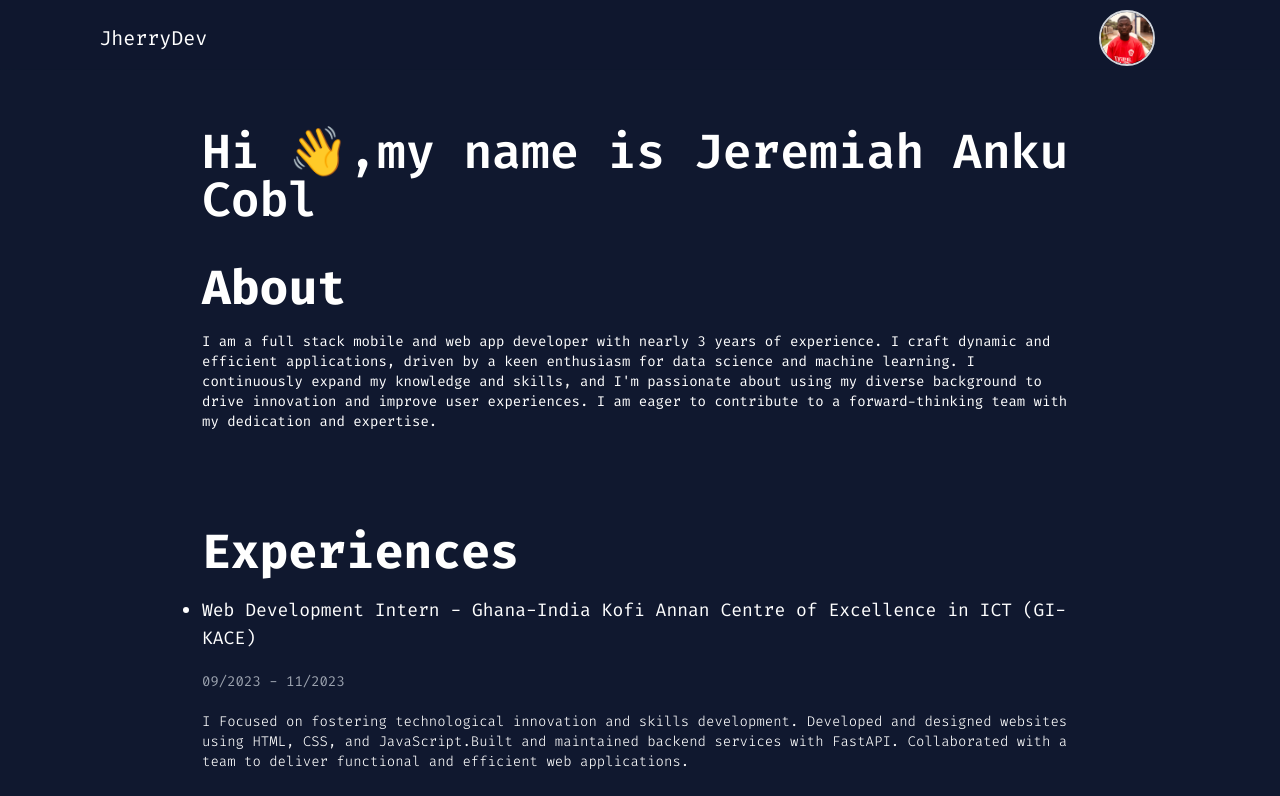
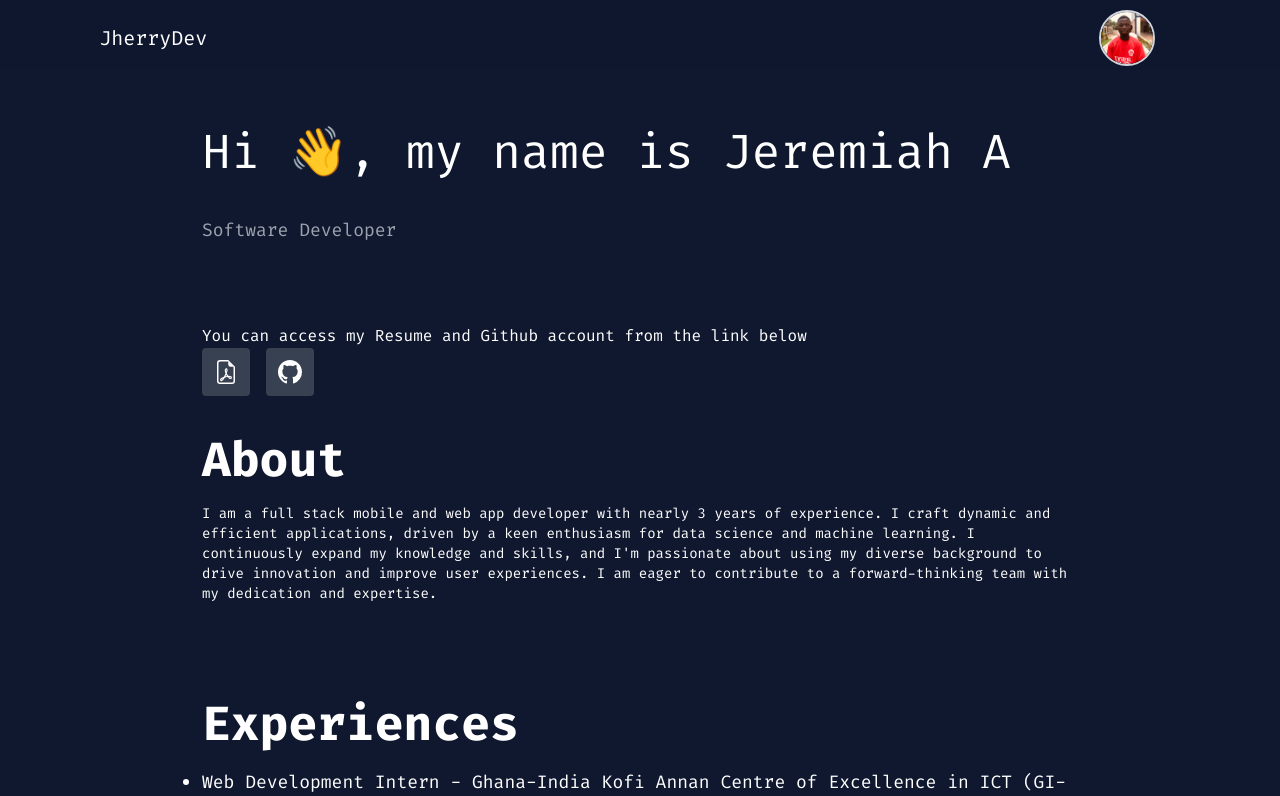
Before and after one commit to Jerry-Khobby/portfolio-site, a React (Create React App) app: page / in a window 1280 px wide. Shown: the top 796 px of the page. Built offline with nearby package versions, Linux system fonts and the light colour scheme.

Commit message:
done with the site

```diff
--- a/src/components/Home/main.jsx
+++ b/src/components/Home/main.jsx
@@ -1,15 +1,15 @@
 import React, { useEffect, useState } from 'react';
 import './home.css';
 import { BsFileEarmarkPdf, BsGithub } from "react-icons/bs";
+import { Tooltip } from 'react-tooltip';
 
 export default function HomeComponent() {
   const name = "Jeremiah Anku Coblah";
-  const delay = 150;
+  const delay = 190;
   const [currentText, setCurrentText] = useState('');
   const [currentIndex, setCurrentIndex] = useState(0);
-  const [infinite, setInfinite] = useState(true); // Assume you want infinite loop
+  const [infinite] = useState(true);
 
-  // use useEffect to render the things
   useEffect(() => {
     let timeout;
 
@@ -31,11 +31,39 @@ export default function HomeComponent() {
   return (
     <div className='h-full w-full px-4 sm:px-4 lg:px-48 md:px-36 flex flex-col items-start pb-10 mt-32'>
       <div>
-        <h4 style={{ fontFamily: 'Fira Code' }} className='text-lg text-white font-semibold sm:text-2xl md:text-4xl lg:text-5xl'>
-          Hi 👋,my name is {currentText}
+        <h4 style={{ fontFamily: 'Fira Code' }} className='text-lg text-white font-normal sm:text-2xl md:text-4xl lg:text-5xl'>
+          Hi 👋, my name is {currentText}
         </h4>
+        <h4 className="text-lg text-gray-400  mt-10" style={{fontFamily:'Fira Code'}}>Software Developer</h4>
       </div>
-      {/** I want to show an icon here that people can use to view my resume or go to my github account  */}
+      <div className='mt-20'>
+        <p className='text-white text-md'style={{fontFamily:'Fira Code'}}>You can access my Resume and Github account from the link below</p>
+      </div>
+
+      <div className='flex mt-26 space-x-4'>
+        <a
+          href="https://drive.google.com/file/d/17YFKflQxGggZ4ywoxQuwWSJmWmzgHQVN/view"
+          target="_blank"
+          rel="noopener noreferrer"
+          title="Download Resume"
+          className="bg-gray-700 p-3 rounded hover:bg-gray-800 transition"
+          data-tooltip-id="downloadResume"
+        >
+          <BsFileEarmarkPdf className="text-white text-2xl" />
+        </a>
+        <Tooltip id="downloadResume" content="Resume" />
+        <a
+          href="https://github.com/Jerry-Khobby"
+          target="_blank"
+          rel="noopener noreferrer"
+          title="GitHub"
+          className="bg-gray-700 p-3 rounded hover:bg-gray-800 transition"
+          data-tooltip-id="Github"
+        >
+          <BsGithub className="text-white text-2xl" />
+        </a>
+        <Tooltip id="Github" content="Github" />
+      </div>
     </div>
   );
 }
```
